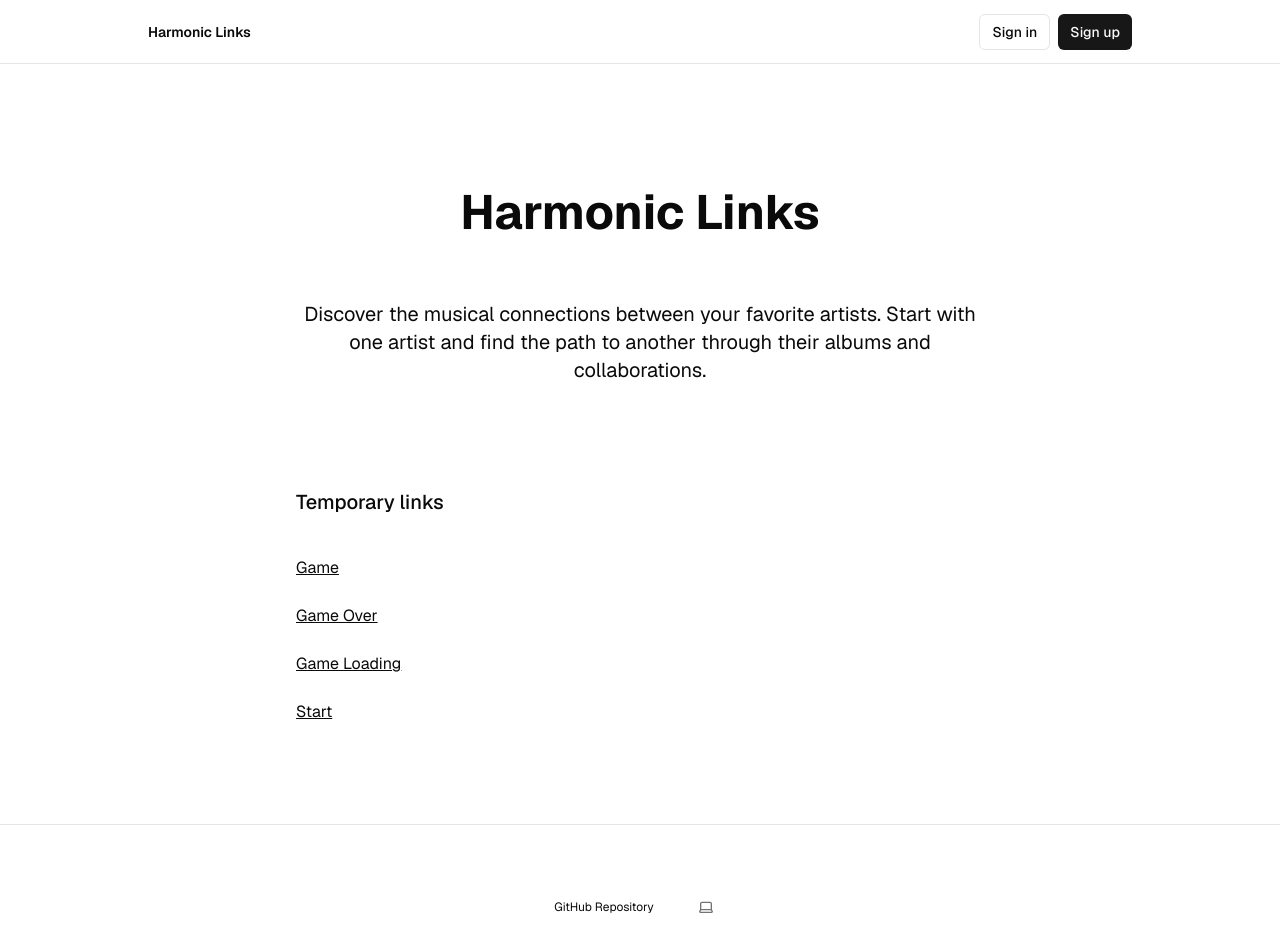
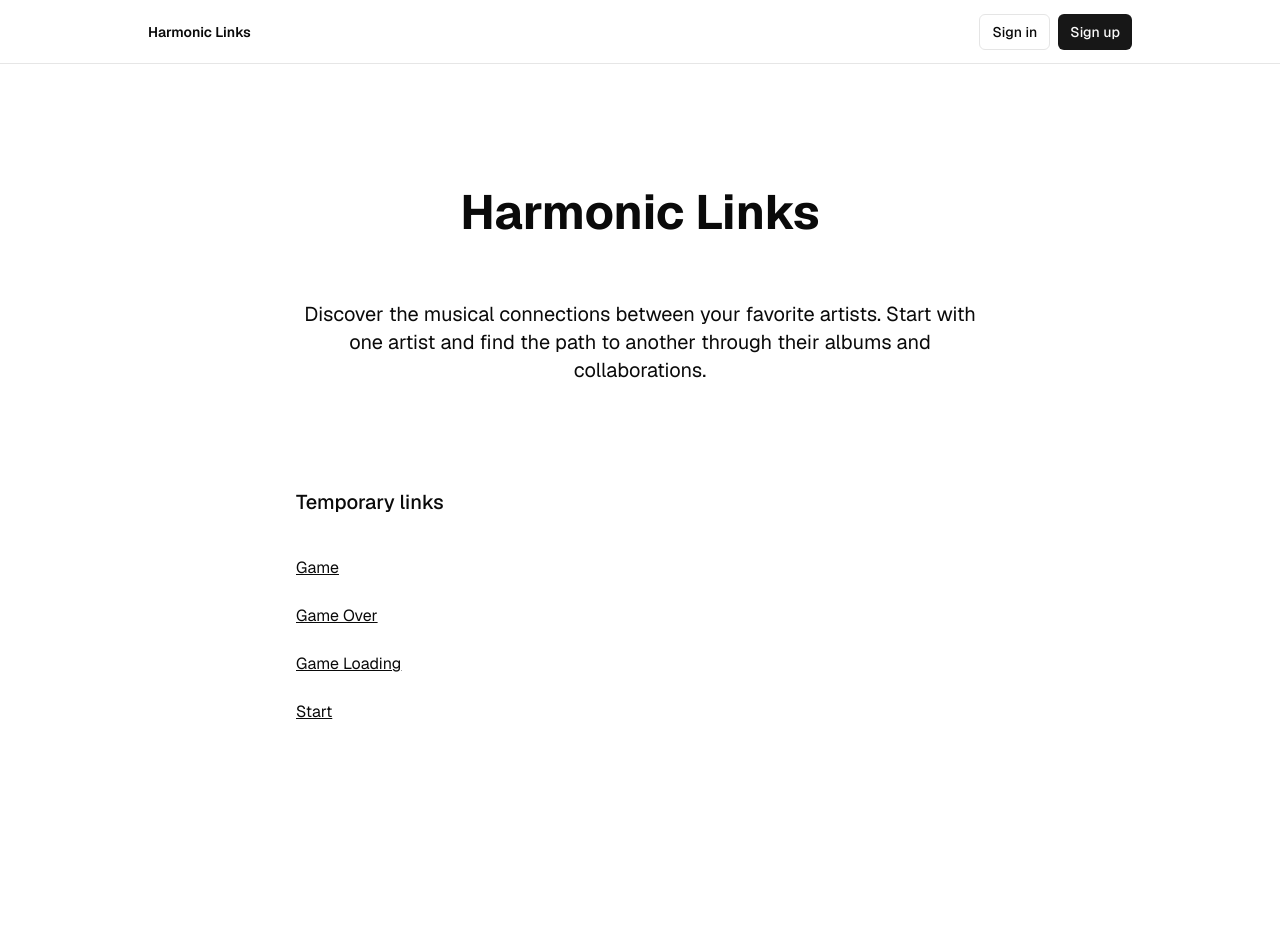
Before and after one commit to adibarra/harmonic-link, a Next.js app: page / in a window 1280 px wide. Shown: the top 952 px of the page. After the commit the page ends 800 px from the top, so only its background shows below. Built offline with nearby package versions, Linux system fonts and the light colour scheme; no server answers.

Commit message:
get rid of layout footer

```diff
--- a/app/layout.tsx
+++ b/app/layout.tsx
@@ -51,14 +51,6 @@ export default function RootLayout({
                 {children}
               </div>
 
-              <footer className="w-full flex-none flex items-center justify-center border-t mx-auto text-center text-xs gap-8 py-16">
-                <p>
-                  <Link href="https://github.com/adibarra/harmonic-link" className="hover:underline">
-                    GitHub Repository
-                  </Link>
-                </p>
-                <ThemeSwitcher />
-              </footer>
             </div>
           </main>
         </ThemeProvider>
```
